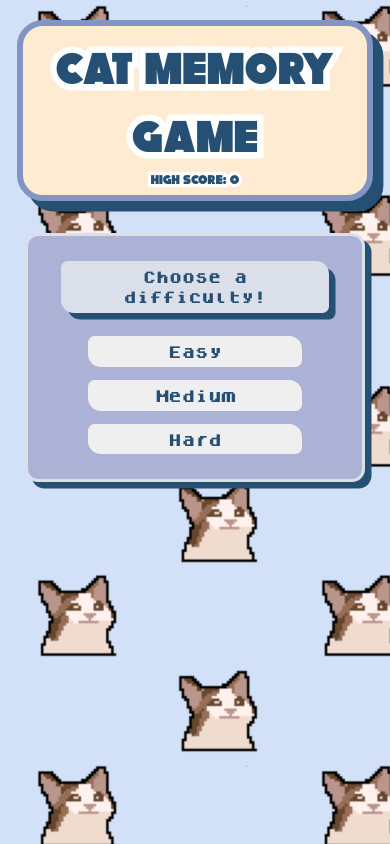
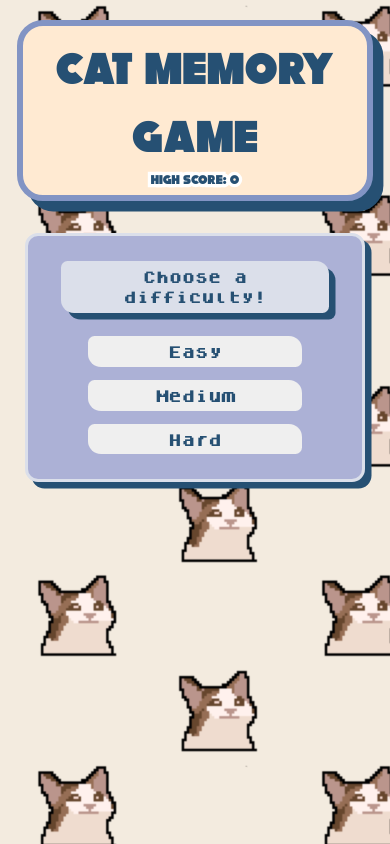
Before and after one commit to Legalunicorn/cat-memory-game, a React (Vite) app: page / in a window 390 px wide. Built offline with nearby package versions, Linux system fonts and the light colour scheme.

Commit message:
changed webkit stroke and paint order for devices less than 600px because of some bug to load font and stroke

```diff
--- a/src/index.css
+++ b/src/index.css
@@ -9,7 +9,7 @@
   font-weight: 400;
   font-size: 16px;
 
-  background-color: #d2e1f7;
+  background-color: #f3ebdf;
 
   background-image: url('./assets/images/background_1.png');
   /* background-size: contain; */
--- a/src/styles/App.scss
+++ b/src/styles/App.scss
@@ -22,7 +22,7 @@
     font-style: italic;
     font-size: 3.5rem;
     text-align: center;
-    -webkit-text-stroke: 1rem white;
+    // -webkit-text-stroke: 1rem white;
   }
 
   paint-order:stroke fill;
@@ -42,10 +42,14 @@
 .content{
 
   @include flex-center(row);
-  // border: 1rem solid white;
-  // background-color: #EEE3CB;
   padding: 1rem 0.5rem;
-  // border-radius: 1.5rem;
   width:100%;
-  // filter: drop-shadow(0 0 2rem #e9c7a9)
 }
+
+
+@media(max-width:600px){
+  .header h1{
+    -webkit-text-stroke: 0 white;
+    paint-order: normal;
+  }
+}
```
